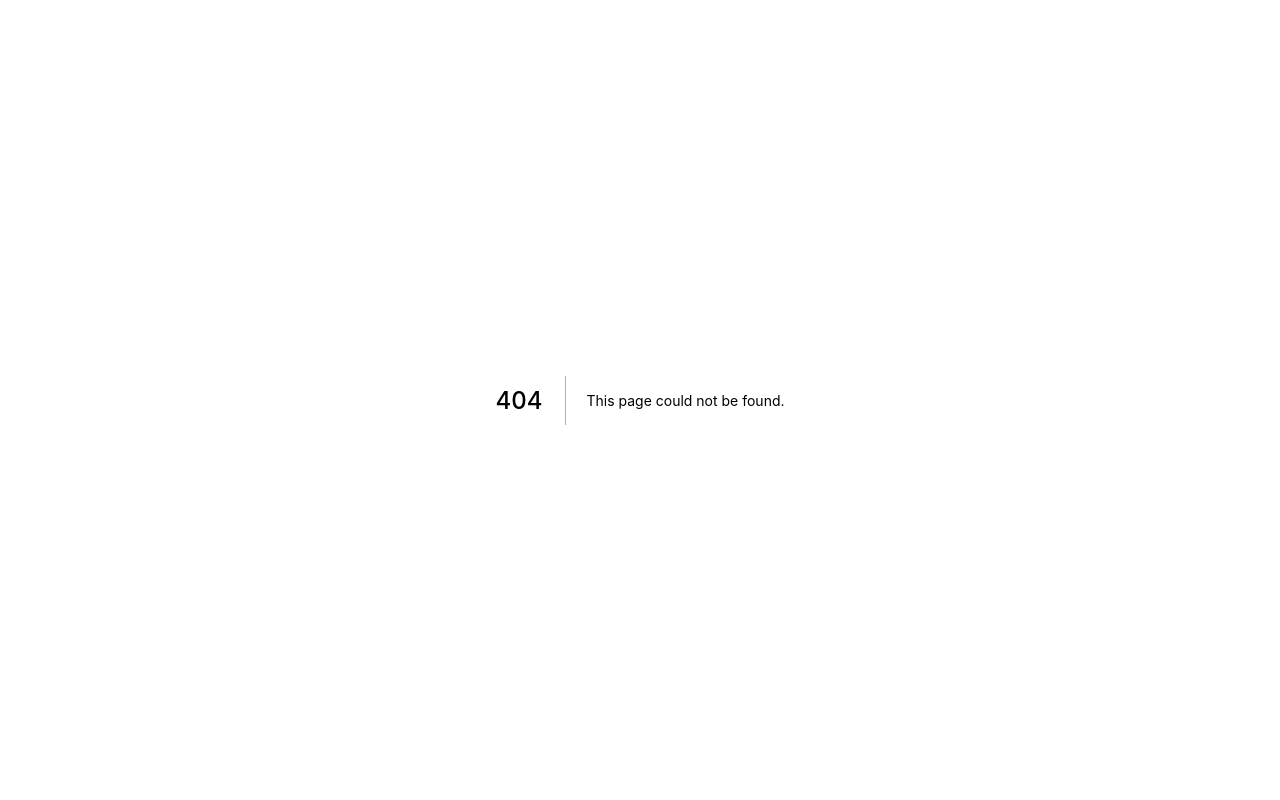
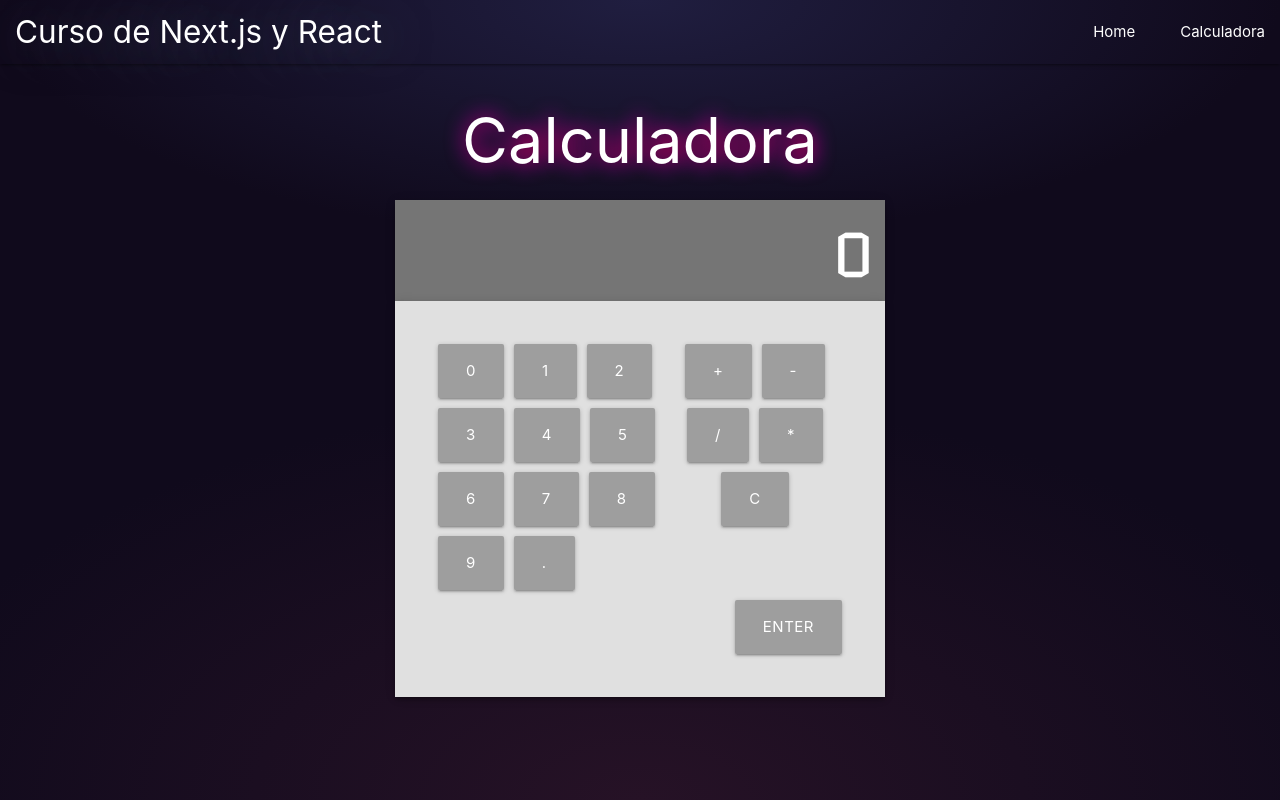
Before and after one commit to kevob1994/simpleSpaReact, a Next.js app: page /calc in a window 1280 px wide. Before the commit this address had no page. Built offline with nearby package versions, Linux system fonts and the light colour scheme.

Commit message:
Pagina de calculadora

```diff
--- /dev/null
+++ b/pages/calc.js
@@ -0,0 +1,35 @@
+import Header from '../Components/common/Header';
+import Navbar from '../Components/common/Navbar';
+import Calculator from '../Components/Calculator';
+export default () => (
+    <div>
+        <Header />
+        <Navbar />
+        <div className="title">
+            <h1 >Calculadora</h1>
+        </div>
+        <Calculator />
+
+        <style jsx global>
+            {
+                `
+                .title {
+                        display: flex;
+                        justify-content: center;
+                        align-items: center;
+                        text-shadow: 0 0 20px #FF0000, 0 0 20px #0000FF;
+                    }
+
+                    body {
+                        background: #100a1c;
+                        background-image:
+                            radial-gradient(50% 30% ellipse at center top, #201e40 0%, rgba(0,0,0,0) 100%),
+                            radial-gradient(60% 50% ellipse at center bottom, #261226 0%, #100a1c 100%);
+                        background-attachment: fixed;
+                        color: #fff;
+                    }
+                `
+            }
+        </style>
+    </div>
+)
```
